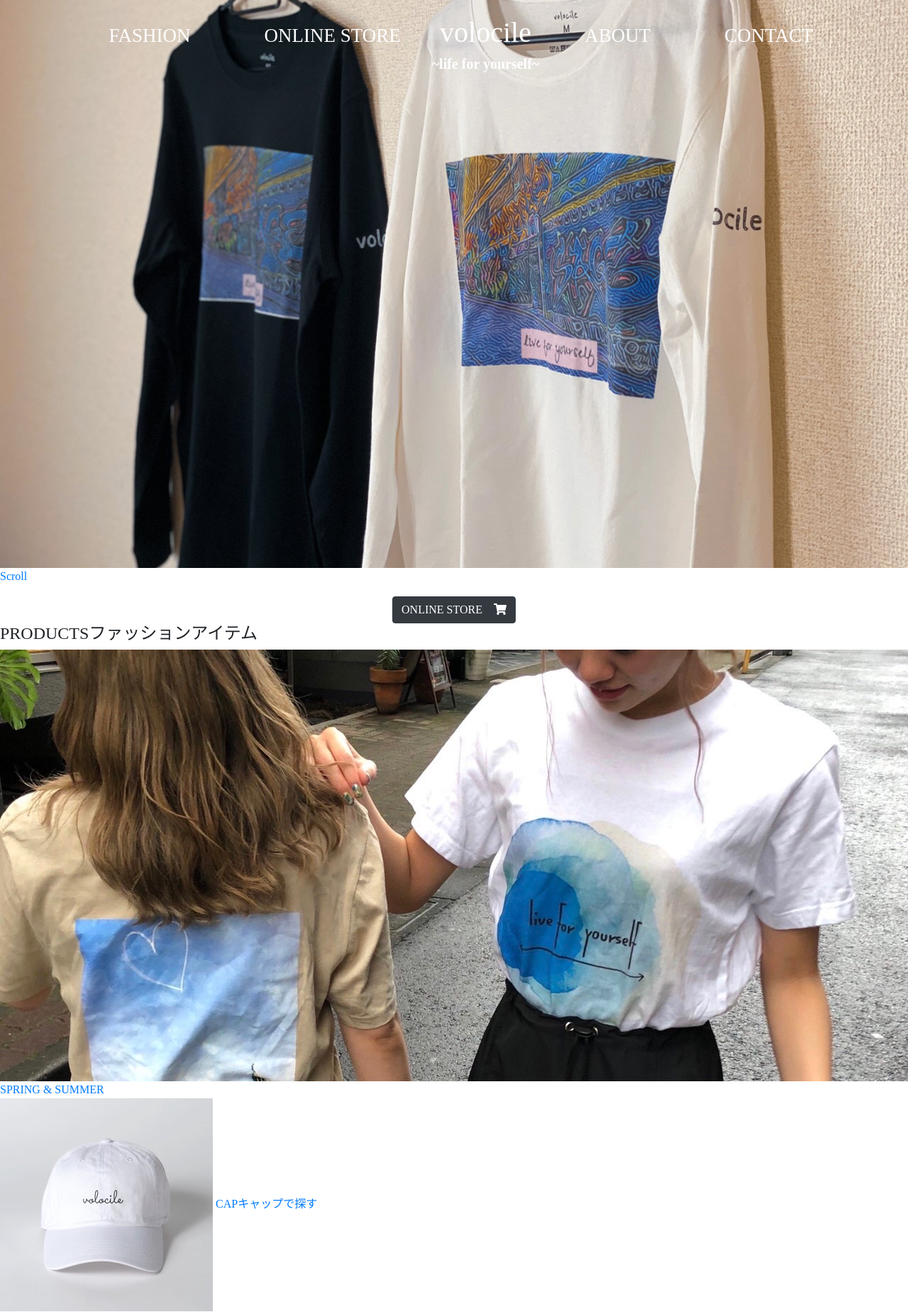
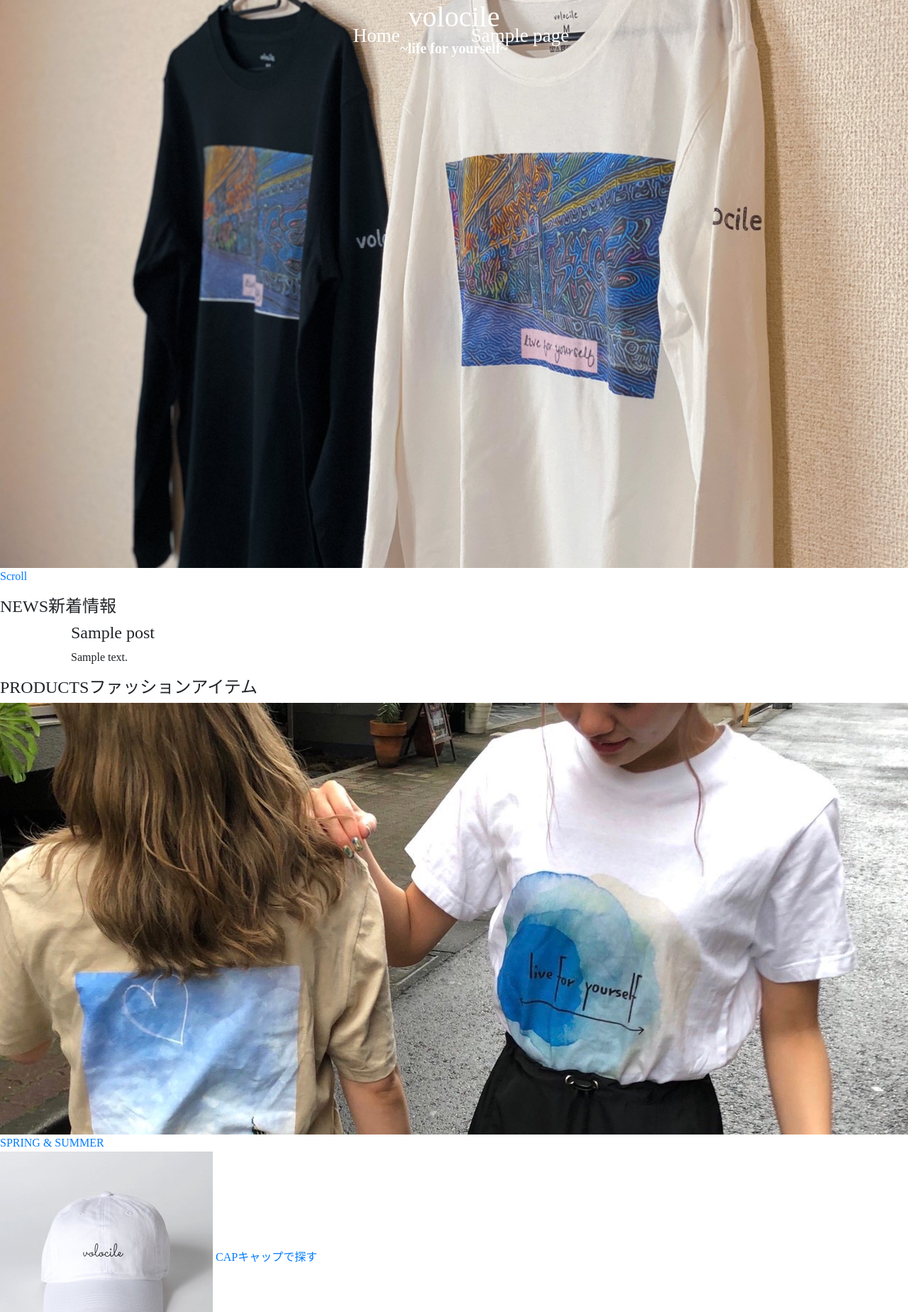
Before and after one commit to tatsuki-lg/volocile_app3, a WordPress theme: template index.php in a window 1280 px wide; the page is wider, and only the part inside the window is pictured. Shown: the top 1848 px of that part at 71% size. Run offline with PHP 8.4 and a stand-in for WordPress, Linux system fonts and the light colour scheme; the site name, menu and one post (Sample post) are stand-ins, and other content is empty; some libraries are stand-ins or nearby versions.

Commit message:
画面遷移とメニュー追加

```diff
--- /dev/null
+++ b/functions.php
@@ -0,0 +1,11 @@
+<?php
+add_action('after_setup_theme', 'register_menu');
+function register_menu()
+{
+    register_nav_menu('primary', __('Primary Menu', 'theme-slug'));
+}
+
+register_nav_menus(array(
+    'gnav' => 'グローバルメニュー',
+    'sub-nav' => 'サブメニュー',
+));
--- a/header.php
+++ b/header.php
@@ -37,10 +37,27 @@
                     <span></span>
                     <span></span>
                 </p>
-                <nav id="global-navi">
+                <nav id="gnav">
                     <ul class="menu">
-                        <li><a href="#">FASHION</a></li>
-                        <li><a href="#">ONLINE STORE</a></li>
+                        <?php wp_nav_menu(array('theme_location' => 'gnav')); ?>
+                        <div class="logo">
+                            <h1>volocile</h1>
+                            <h3><b>~life for
+                                    yourself~</b></h3>
+                        </div>
+                    </ul>
+                    <!-- /#gnav -->
+                    <div class="font">
+                        <h6>FOLLOW US</h6>
+                        <i class="fab fa-twitter"></i>
+                        <i class="fab fa-instagram"></i>
+                        <i class="fab fa-facebook-square"></i>
+                    </div>
+                </nav>
+                <!-- <nav id="global-navi">
+                    <ul class="menu">
+                        <li><a href="https://livefor0517.base.shop/">ONLINE STORE</a></li>
+                        <li><a href="#">NEWS</a></li>
                         <div class="logo">
                             <h1>volocile</h1>
                             <h3><b>~life for
@@ -55,7 +72,7 @@
                         <i class="fab fa-instagram"></i>
                         <i class="fab fa-facebook-square"></i>
                     </div>
-                </nav>
+                </nav> -->
             </div>
         </header>
     </section>
--- a/index.php
+++ b/index.php
@@ -1,9 +1,35 @@
     <?php get_header(); ?>
-
-    <div class="row justify-content-center btn-on">
-        <button type="button" class="btn btn-dark btn-on-1" value="ONLINE_STORE">ONLINE
+    <div class="header">
+        <header class="header-on">
+            <div class="title-border">
+                <h4>NEWS<span>新着情報</span></h4>
+            </div>
+        </header>
+    </div>
+    <!-- 投稿一覧 -->
+    <section id="content">
+        <div id="content-wrap" class="container">
+            <div id="main" class="col-md-9" style="width: 100%;">
+                <?php
+                if (have_posts()) :
+                    while (have_posts()) : the_post();
+                ?>
+                        <h4><?php the_title(); ?></h4>
+                        <section>
+                            <?php the_content(); ?>
+                        </section>
+                <?php
+                    endwhile;
+                endif;
+                ?>
+            </div>
+        </div>
+    </section>
+    <!-- ここまで -->
+    <!-- <div class="row justify-content-center btn-on">
+        <button type="button" class="btn btn-dark btn-on-1" value="ONLINE_STORE" onclick="location.href='https://livefor0517.base.shop/'">ONLINE
             STORE &nbsp;&nbsp;&nbsp;<i class="fas fa-shopping-cart"></i></button>
-    </div>
+    </div> -->
     <section>
         <div class="header">
             <header class="header-on">
@@ -22,12 +48,12 @@
     <!-- アイテム欄 -->
     <div class="item">
         <ul>
-            <li><img src="<?php echo get_template_directory_uri(); ?>/images/0af5a4db3d830885a86f5d7e9b674954.jpg" alt="women's">
-                <a class="link-women" href="#">CAP<span>キャップで探す</span></a>
+            <li><img src="<?php echo get_template_directory_uri(); ?>/images/0af5a4db3d830885a86f5d7e9b674954.jpg" alt="cap">
+                <a class="link-cap" href="#">CAP<span>キャップで探す</span></a>
 
             </li>
-            <li><img src="<?php echo get_template_directory_uri(); ?>/images/c9dfa48318e599390f8b99a3f98a197d.jpg" alt="men's">
-                <a class="link-men">BAG</a>
+            <li><img src="<?php echo get_template_directory_uri(); ?>/images/c9dfa48318e599390f8b99a3f98a197d.jpg" alt="bag">
+                <a class="link-bag">BAG<span>バッグで探す</span></a>
             </li>
         </ul>
     </div>
@@ -41,7 +67,7 @@
         </div>
     </section>
     <div class="season">
-        <img class="img-ktg" src="<?php echo get_template_directory_uri(); ?>/images/IMG_6216.JPG" alt="SUMMER" style="height: 177px;">
+        <img class="img-ktg" src="<?php echo get_template_directory_uri(); ?>/images/IMG_6217.JPG" alt="SUMMER">
         <div class="text-season"><a class="link-season" href="#">着こなしコーデ</a></div>
     </div>
     <section>
@@ -57,4 +83,8 @@
             </header>
         </div>
     </section>
+    <div class="row justify-content-center btn-on">
+        <button type="button" class="btn btn-dark btn-on-1" value="ONLINE_STORE" onclick="location.href='https://livefor0517.base.shop/'">ONLINE
+            STORE &nbsp;&nbsp;&nbsp;<i class="fas fa-shopping-cart"></i></button>
+    </div>
     <?php get_footer(); ?>
--- a/js/script.js
+++ b/js/script.js
@@ -28,7 +28,7 @@ jQuery(function ($) {
             jQuery(this).addClass("open");
         }
 
-        jQuery("#global-navi").stop().animate({
+        jQuery("#gnav").stop().animate({
             right: rightVal
         }, 200);
     });
--- /dev/null
+++ b/page-about.php
@@ -0,0 +1 @@
+<h1>ABOUTのページ</h1>
--- a/style/style.css
+++ b/style/style.css
@@ -26,7 +26,7 @@
   margin: auto;
 }
 
-#global-navi {
+#gnav {
   position: fixed;
   top: 0;
   right: 0px;
```
Also changed, not shown: page.php (added, +23 -0 lines), style/mobile.css (+14 -11 lines), images/IMG_6217.JPG (added), page-contact.php (added), page-news.php (added).
